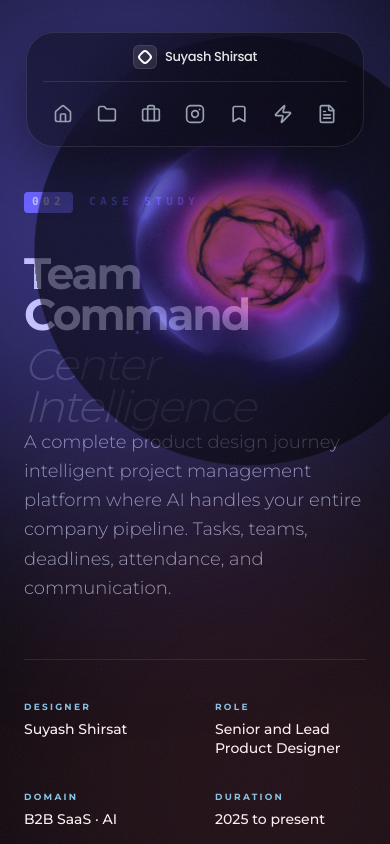
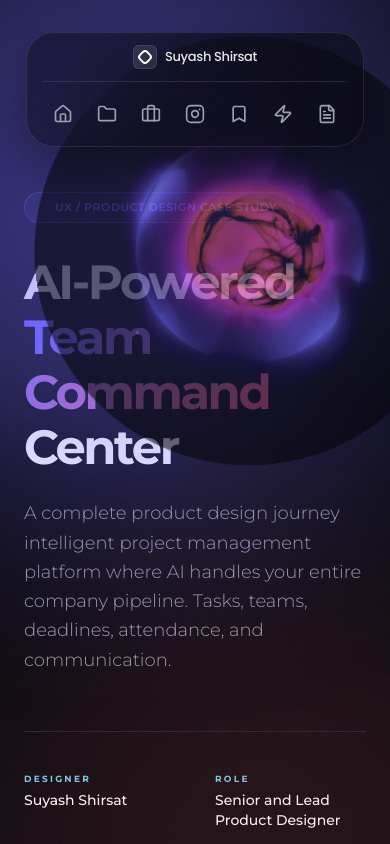
Before and after one commit to Suyash2191/protfolio, a React (Vite) app: page /projects/project-ai in a window 390 px wide. Shown: the top 844 px of the page. Built offline with nearby package versions, Linux system fonts and the light colour scheme.

Commit message:
feat: refine case study navigation, mobile font alignment, and balance nutrition hero UI

```diff
--- a/src/App.tsx
+++ b/src/App.tsx
@@ -14,7 +14,7 @@ import AivoryStudioCaseStudy from './components/AivoryStudioCaseStudy';
 // Scroll to top on route change
 const ScrollToTop = () => {
   const { pathname } = useLocation();
-  useEffect(() => {
+  React.useLayoutEffect(() => {
     if ('scrollRestoration' in window.history) {
       window.history.scrollRestoration = 'manual';
     }
--- a/src/components/AivoryStudioCaseStudy.tsx
+++ b/src/components/AivoryStudioCaseStudy.tsx
@@ -4,7 +4,7 @@ import { ArrowLeft, Check, Layout, Zap, Mic, FileText, Smartphone, Globe, Home,
 import { Link } from 'react-router-dom';
 
 const AivoryStudioCaseStudy: React.FC = () => {
-  useEffect(() => {
+  React.useLayoutEffect(() => {
     window.scrollTo(0, 0);
   }, []);
 
@@ -39,14 +39,14 @@ const AivoryStudioCaseStudy: React.FC = () => {
           transition={{ duration: 1, ease: [0.16, 1, 0.3, 1] }}
           className="max-w-5xl md:mt-12"
         >
-          <div className="flex items-center gap-4 text-[#7c3aed] font-mono text-[11px] tracking-[0.4em] uppercase font-bold mb-10">
-            <span className="bg-[#7c3aed] text-white px-2 py-0.5 rounded-sm">003</span>
-            <span>Case Study</span>
+          <div className="inline-flex items-center gap-2 bg-[#7c3aed]/10 border border-[#7c3aed]/30 rounded-full px-4 py-1.5 text-[11px] uppercase tracking-wider text-[#a78bfa] font-semibold mb-8">
+            <span className="w-1.5 h-1.5 bg-[#7c3aed] rounded-full animate-ping" />
+            UI Design Case Study
           </div>
 
-          <h1 className="text-[44px] md:text-[110px] lg:text-[120px] font-bold tracking-tighter leading-[0.95] text-white">
-            <span className="block">Aivory Studio</span>
-            <span className="text-white/20 font-extralight italic block mt-2">AI Photo Editing</span>
+          <h1 className="text-[40px] md:text-[86px] font-bold leading-[1.1] tracking-tighter text-white mb-6">
+            Aivory Studio <br />
+            <span className="bg-gradient-to-r from-[#7c3aed] to-[#a78bfa] bg-clip-text text-transparent">AI Photo Editing</span>
           </h1>
 
           <p className="text-lg md:text-xl text-gray-400 max-w-2xl leading-relaxed font-light mb-14">
--- a/src/components/BalanceNutritionCaseStudy.tsx
+++ b/src/components/BalanceNutritionCaseStudy.tsx
@@ -36,9 +36,10 @@ const BalanceNutritionCaseStudy = () => {
               <span className="bg-gradient-to-r from-blue-500 to-[#0284c7] bg-clip-text text-transparent italic">Product Design</span>
             </h1>
 
-            <p className="text-lg md:text-2xl text-gray-400 font-light leading-relaxed max-w-3xl mt-6">
-              End-to-end product design for a health platform trusted by thousands. <br className="hidden md:block" />
-              A holistic ecosystem combining expert human counseling, AI-driven support, and personalized data tracking.
+            <p className="text-lg md:text-2xl text-gray-300 font-light leading-relaxed max-w-4xl mt-6">
+              End-to-end product design for a health platform trusted by thousands. <br className="hidden lg:block" />
+              A holistic ecosystem combining expert human counseling, <br className="hidden lg:block" />
+              AI-driven support, and personalized data tracking.
             </p>
 
             <div className="grid grid-cols-2 lg:grid-cols-4 gap-8 pt-10 border-t border-white/5 max-w-4xl">
--- a/src/components/ProjectAICaseStudy.tsx
+++ b/src/components/ProjectAICaseStudy.tsx
@@ -4,7 +4,7 @@ import { ArrowLeft, ArrowRight, Check, X, Search, BarChart2, MessageSquare, Cloc
 import { Link } from 'react-router-dom';
 
 const ProjectAICaseStudy: React.FC = () => {
-  useEffect(() => {
+  React.useLayoutEffect(() => {
     window.scrollTo(0, 0);
   }, []);
 
@@ -65,14 +65,15 @@ const ProjectAICaseStudy: React.FC = () => {
           transition={{ duration: 1, ease: [0.16, 1, 0.3, 1] }}
           className="max-w-5xl md:mt-12"
         >
-          <div className="flex items-center gap-4 text-[#6C63FF] font-mono text-[11px] tracking-[0.4em] uppercase font-bold mb-10">
-            <span className="bg-[#6C63FF] text-white px-2 py-0.5 rounded-sm">002</span>
-            <span>Case Study</span>
+          <div className="inline-flex items-center gap-2 bg-[#6C63FF]/10 border border-[#6C63FF]/30 rounded-full px-4 py-1.5 text-[11px] uppercase tracking-wider text-[#6C63FF] font-semibold mb-8">
+            <span className="w-1.5 h-1.5 bg-[#6C63FF] rounded-full animate-ping" />
+            UX / Product Design Case Study
           </div>
 
-          <h1 className="text-[44px] md:text-[110px] lg:text-[120px] font-bold tracking-tighter leading-[0.95] text-white">
-            <span className="block">Team Command</span>
-            <span className="text-white/20 font-extralight italic block mt-2">Center Intelligence</span>
+          <h1 className="text-[48px] md:text-[96px] font-bold leading-[1.15] tracking-tighter text-white mb-6">
+            AI-Powered<br />
+            <span className="bg-gradient-to-r from-[#6C63FF] to-[#FF6584] bg-clip-text text-transparent">Team Command</span><br />
+            Center
           </h1>
 
           <p className="text-lg md:text-xl text-gray-400 max-w-2xl leading-relaxed font-light mb-14">
@@ -111,7 +112,7 @@ const ProjectAICaseStudy: React.FC = () => {
               className="md:col-span-8 bg-[#0a0a0a] border border-white/10 rounded-[2.5rem] p-8 md:p-12 flex flex-col justify-center relative overflow-hidden group hover:border-[#6C63FF]/30 transition-all duration-500"
             >
               <div className="absolute top-0 left-0 w-64 h-64 bg-[#6C63FF]/10 blur-[100px] -z-10 group-hover:bg-[#6C63FF]/20 transition-all duration-700"></div>
-              <h2 className="text-[28px] md:text-[52px] font-bold text-white mb-5 leading-[1.1] tracking-tighter relative z-10">
+              <h2 className="text-[20px] md:text-[52px] font-bold text-white mb-5 leading-[1.1] tracking-tighter relative z-10">
                 Teams are drowning in <br /><span className="text-gray-500">management overhead</span>
               </h2>
               <p className="text-[14px] md:text-[17px] font-light text-gray-400 max-w-2xl leading-[1.7] tracking-tight relative z-10">
@@ -259,7 +260,7 @@ const ProjectAICaseStudy: React.FC = () => {
           <div className="flex items-center gap-3 text-[11px] font-bold tracking-[0.2em] mb-6" style={{ color: '#7ecfef' }}>
             02 Research
           </div>
-          <h2 className="text-[36px] md:text-[72px] font-bold text-white mb-6 leading-[1.05] tracking-tighter">
+          <h2 className="text-[30px] md:text-[72px] font-bold text-white mb-6 leading-[1.05] tracking-tighter">
             What teams actually<br />need from their tools
           </h2>
           <p className="font-light text-[14px] md:text-[17px] text-gray-400 max-w-2xl mb-14 leading-[1.7] tracking-tight">
@@ -733,7 +734,7 @@ const ProjectAICaseStudy: React.FC = () => {
           <div className="flex items-center gap-3 text-[11px] font-bold tracking-[0.2em] mb-6" style={{ color: '#7ecfef' }}>
             06 User flow
           </div>
-          <h2 className="text-[36px] md:text-[72px] font-bold text-white mb-16 leading-[1.05] tracking-tighter">The core AI interaction loop</h2>
+          <h2 className="text-[30px] md:text-[72px] font-bold text-white mb-16 leading-[1.05] tracking-tighter">The core AI interaction loop</h2>
 
           {/* Node diagram */}
           <div className="relative">
@@ -917,7 +918,7 @@ const ProjectAICaseStudy: React.FC = () => {
           <div className="flex items-center gap-3 text-[11px] font-bold tracking-[0.2em] mb-6" style={{ color: '#7ecfef' }}>
             07 UI design
           </div>
-          <h2 className="text-[36px] md:text-[72px] font-bold text-white mb-16 leading-[1.05] tracking-tighter">Visual Showcase</h2>
+          <h2 className="text-[30px] md:text-[72px] font-bold text-white mb-16 leading-[1.05] tracking-tighter">Visual Showcase</h2>
 
           <div className="grid grid-cols-1 md:grid-cols-12 gap-6 auto-rows-auto">
 
@@ -1064,7 +1065,7 @@ const ProjectAICaseStudy: React.FC = () => {
           <div className="flex items-center gap-3 text-[11px] font-bold tracking-[0.2em] mb-6" style={{ color: '#7ecfef' }}>
             08 Design system
           </div>
-          <h2 className="text-[36px] md:text-[80px] font-bold text-white mb-4 leading-[1.05] tracking-tighter">Density &amp; Clarity</h2>
+          <h2 className="text-[30px] md:text-[80px] font-bold text-white mb-4 leading-[1.05] tracking-tighter">Density &amp; Clarity</h2>
           <p className="font-light text-[16px] md:text-[20px] text-gray-400 max-w-2xl mb-16 leading-[1.6] tracking-tight">
             A dark, data-dense visual system designed for long work sessions. High contrast, calm palette, and AI-first interaction patterns.
           </p>
```
